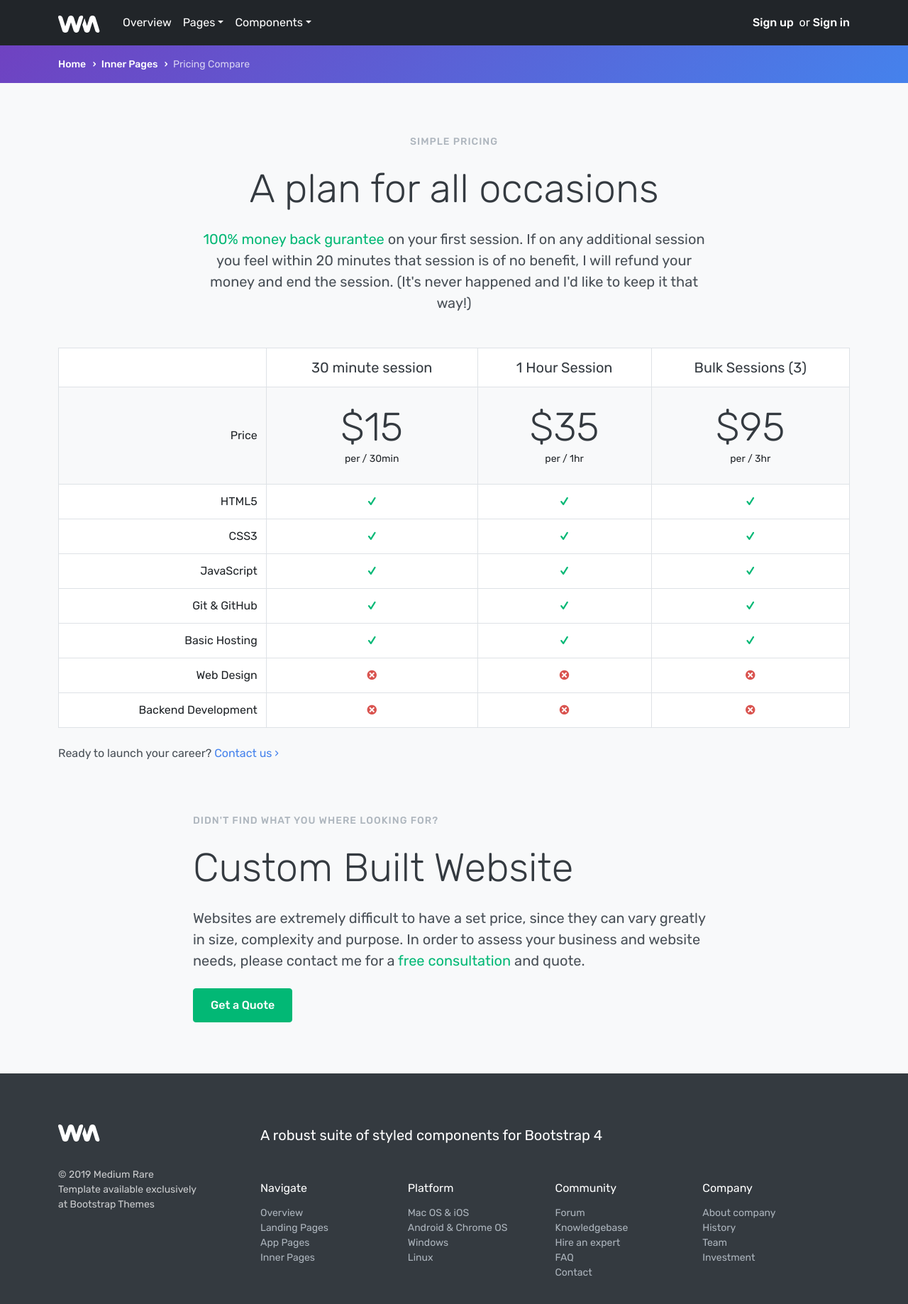
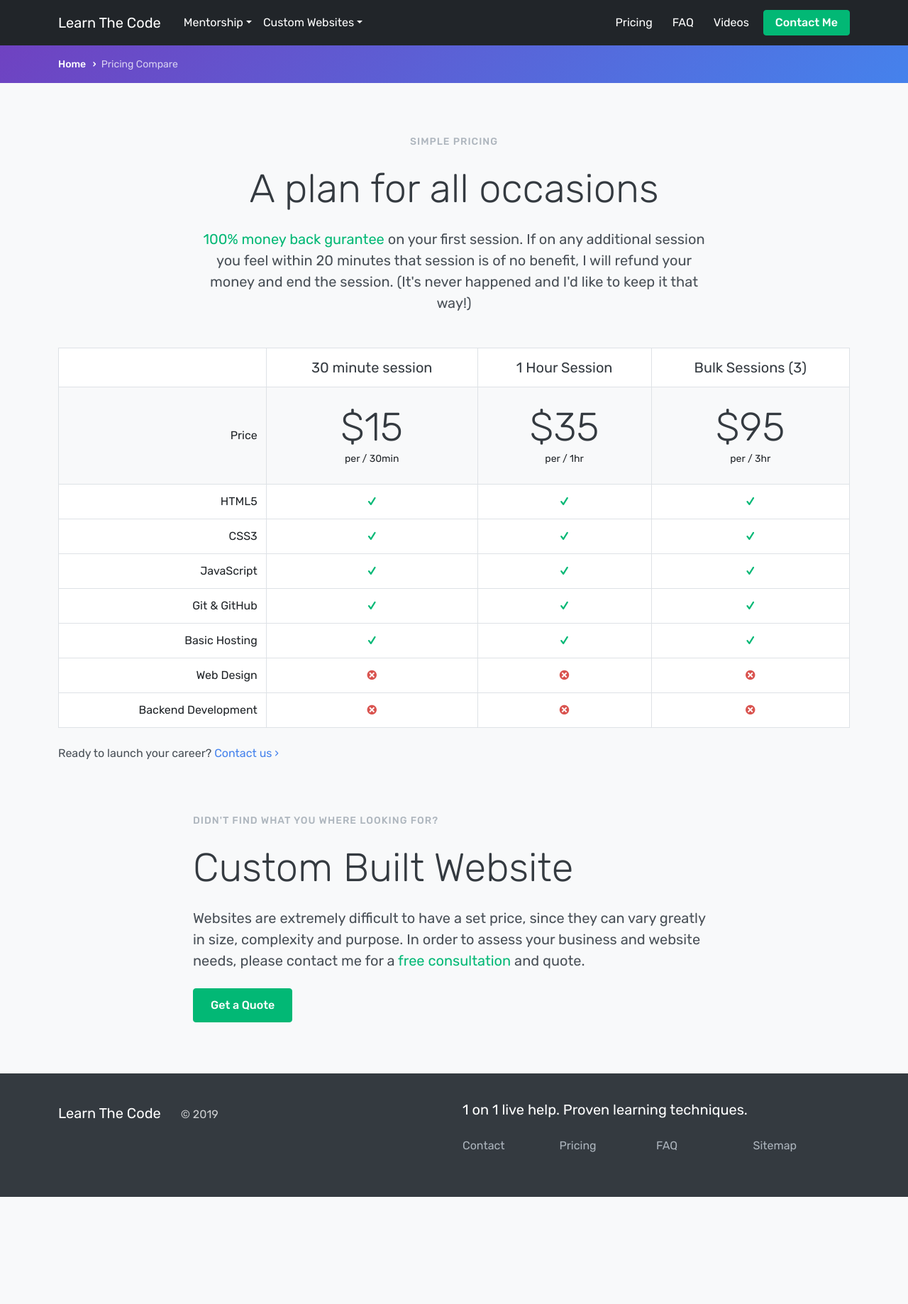
Before and after one commit to BBaccs/learnTheCode, a website: page pages/pricing.html in a window 1280 px wide. Shown: the whole page at 71% size. After the commit the page ends 1687 px from the top, so only its background shows below. Drawn offline with Linux system fonts and the light colour scheme.

Commit message:
make navbar and footer consitent across pages

```diff
--- a/pages/pricing.html
+++ b/pages/pricing.html
@@ -19,60 +19,57 @@
             <div class="container">
               <nav class="navbar navbar-expand-lg">
                 <a class="navbar-brand" href="index.html">
-              <img alt="Wingman" src="assets/img/logo-white.svg" />
+                  Learn The Code
                 </a>
                 <button class="navbar-toggler" type="button" data-toggle="collapse" data-target="#navbarNav" aria-controls="navbarNav" aria-expanded="false" aria-label="Toggle navigation">
                   <i class="icon-menu h4"></i>
                 </button>
                 <div class="collapse navbar-collapse justify-content-between" id="navbarNav">
                   <ul class="navbar-nav">
-                <li class="nav-item">
-                  <a href="index.html" class="nav-link">Overview</a>
-                </li>
                     <li class="nav-item dropdown">
-                  <a class="nav-link dropdown-toggle" href="#" id="pagesDropdown" role="button" data-toggle="dropdown">Pages</a>
+                      <a class="nav-link dropdown-toggle" href="#" id="pagesDropdown" role="button" data-toggle="dropdown">Mentorship</a>
                       <div class="dropdown-menu" aria-labelledby="pagesDropdown">
-
-                    <a class="dropdown-item" href="pages-landing.html">
-                      <span class="h6 mb-0">Landing Pages</span>
-                      <p class="text-small text-muted">Showcase your product in style</p>
+                        <a class="dropdown-item" href="#what-you-learn">
+                          <span class="h6 mb-0">Technologies You'll Learn</span>
+                          <p class="text-small text-muted">Learn these Front End Technologies</p>
                         </a>
-
                         <div class="dropdown-divider"></div>
-
-                    <a class="dropdown-item" href="pages-app.html">
-                      <span class="h6 mb-0">App Pages</span>
-                      <p class="text-small text-muted">Build detailed, functional web apps</p>
+                        <a class="dropdown-item" href="#learn-the-code">
+                          <span class="h6 mb-0">The Code to Learning Code</span>
+                          <p class="text-small text-muted">4 Core Learning Principles</p>
                         </a>
-
                         <div class="dropdown-divider"></div>
-
-                    <a class="dropdown-item" href="pages-inner.html">
-                      <span class="h6 mb-0">Inner Pages</span>
-                      <p class="text-small text-muted">Complete your online presence</p>
+                        <a class="dropdown-item" href="#key-projects">
+                          <span class="h6 mb-0">Key Projects</span>
+                          <p class="text-small text-muted">Have these on your resume</p>
                         </a>
-
                       </div>
                     </li>
                     <li class="nav-item dropdown">
-                  <a class="nav-link dropdown-toggle" href="#" id="componentsDropdown" role="button" data-toggle="dropdown">Components</a>
+                      <a class="nav-link dropdown-toggle" href="under-construction.html" id="componentsDropdown" role="button" data-toggle="dropdown">Custom Websites</a>
                       <div class="dropdown-menu" aria-labelledby="componentsDropdown">
-
-                    <a class="dropdown-item" href="components-bootstrap.html">Bootstrap</a>
-
-                    <a class="dropdown-item" href="components-wingman.html">Wingman</a>
-
+                        <a class="dropdown-item" href="contact.html">Get a Quote</a>
+                        <a class="dropdown-item" href="under-construction.html">Learn About the Process</a>
                       </div>
                     </li>
                   </ul>
-
                   <ul class="navbar-nav">
-                <li class="nav-item">
-                  <a href="#">Sign up</a>
-                  <span>&nbsp;or&nbsp;</span><a href="#">Sign in</a>
+                    <li class="nav-item mr-2">
+                      <a href="pricing.html" class="nav-link">Pricing</a>
+                    </li>
+                    <li class="nav-item mr-2">
+                      <a href="contact.html#faq-link-anchor" class="nav-link">FAQ</a>
+                    </li>
+                    <li class="nav-item mr-2">
+                      <a href="under-construction.html" class="nav-link">Videos</a>
+                    </li>
+                    <!-- <li class="nav-item">
+                      <a href="documentation/changelog.html" class="nav-link">Changelog <span class="badge badge-secondary mr-2">v1.3.0</span></a>
+                    </li> -->
+                    <li class="nav-item d-flex align-items-center">
+                      <a href="contact.html" class="btn btn-success">Contact Me</a>
                     </li>
                   </ul>
-
                 </div>
                 <!--end nav collapse-->
               </nav>
@@ -80,6 +77,7 @@
             <!--end of container-->
           </div>
         </div>
+        <!-- end of navbar -->
     <div class="main-container">
       <nav aria-label="breadcrumb" role="navigation" class="text-white bg-gradient">
         <div class="container">
@@ -88,9 +86,6 @@
               <ol class="breadcrumb">
                 <li class="breadcrumb-item"><a href="index.html">Home</a>
                 </li>
-                <li class="breadcrumb-item"><a href="pages-inner.html">Inner Pages</a>
-                </li>
-
                 <li class="breadcrumb-item active" aria-current="page">Pricing Compare</li>
               </ol>
             </div>
@@ -241,94 +236,35 @@
         <!--end of container-->
       </section>
       <!--end of section-->
-      <footer class="bg-gray text-light footer-long">
+      <footer class="bg-gray text-light p-4">
           <div class="container">
-          <div class="row">
-            <div class="col-12 col-md-3">
-              <img alt="Image" src="assets/img/logo-white.svg" class="mb-4" />
-              <p class="text-muted">
-                &copy; 2019 Medium Rare
-                <br />Template available exclusively
-                <br />at Bootstrap Themes
+            <div class="row mb-3">
+              <div class="col-12 col-md-6">
+                <a style="color: white;" class="navbar-brand mb-3" href="index.html">
+                    Learn The Code
+                  </a>
+                <p style="display: inline-block;" class="text-muted">
+                  &copy; 2019
                 </p>
               </div>
               <!--end of col-->
-            <div class="col-12 col-md-9">
-              <span class="h5">A robust suite of styled components for Bootstrap 4</span>
-              <div class="row no-gutters">
+              <div class="col-12 col-md-6">
+                <span class="h5">1 on 1 live help. Proven learning techniques.</span>
+                <div class="row no-gutters mt-3">
                   <div class="col-6 col-lg-3">
-                  <h6>Navigate</h6>
-                  <ul class="list-unstyled">
-                    <li>
-                      <a href="index.html">Overview</a>
-                    </li>
-                    <li>
-                      <a href="pages-landing.html">Landing Pages</a>
-                    </li>
-                    <li>
-                      <a href="pages-app.html">App Pages</a>
-                    </li>
-                    <li>
-                      <a href="pages-inner.html">Inner Pages</a>
-                    </li>
-                  </ul>
+                    <a href="contact.html">Contact</a>
                   </div>
                   <!--end of col-->
                   <div class="col-6 col-lg-3">
-                  <h6>Platform</h6>
-                  <ul class="list-unstyled">
-                    <li>
-                      <a href="#">Mac OS &amp; iOS</a>
-                    </li>
-                    <li>
-                      <a href="#">Android &amp; Chrome OS</a>
-                    </li>
-                    <li>
-                      <a href="#">Windows</a>
-                    </li>
-                    <li>
-                      <a href="#">Linux</a>
-                    </li>
-                  </ul>
+                    <a href="pricing.html">Pricing</a>
                   </div>
                   <!--end of col-->
                   <div class="col-6 col-lg-3">
-                  <h6>Community</h6>
-                  <ul class="list-unstyled">
-                    <li>
-                      <a href="#">Forum</a>
-                    </li>
-                    <li>
-                      <a href="#">Knowledgebase</a>
-                    </li>
-                    <li>
-                      <a href="#">Hire an expert</a>
-                    </li>
-                    <li>
-                      <a href="#">FAQ</a>
-                    </li>
-                    <li>
-                      <a href="#">Contact</a>
-                    </li>
-                  </ul>
+                    <a href="contact.html#faq-link-anchor">FAQ</a>
                   </div>
                   <!--end of col-->
                   <div class="col-6 col-lg-3">
-                  <h6>Company</h6>
-                  <ul class="list-unstyled">
-                    <li>
-                      <a href="#">About company</a>
-                    </li>
-                    <li>
-                      <a href="#">History</a>
-                    </li>
-                    <li>
-                      <a href="#">Team</a>
-                    </li>
-                    <li>
-                      <a href="#">Investment</a>
-                    </li>
-                  </ul>
+                      <a href="under-construction.html">Sitemap</a>
                   </div>
                   <!--end of col-->
                 </div>
```
Also changed, not shown: pages/contact.html (+46 -124 lines), pages/index.html (+6 -11 lines), pages/under-construction.html (+14 -2 lines). Lines whose indentation alone changed are shown as unchanged.
